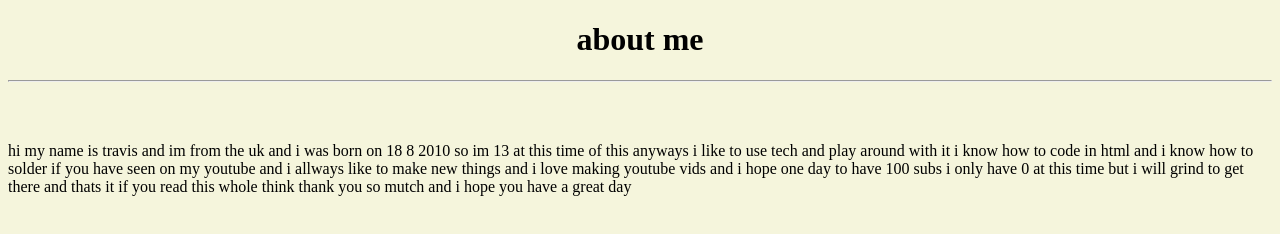
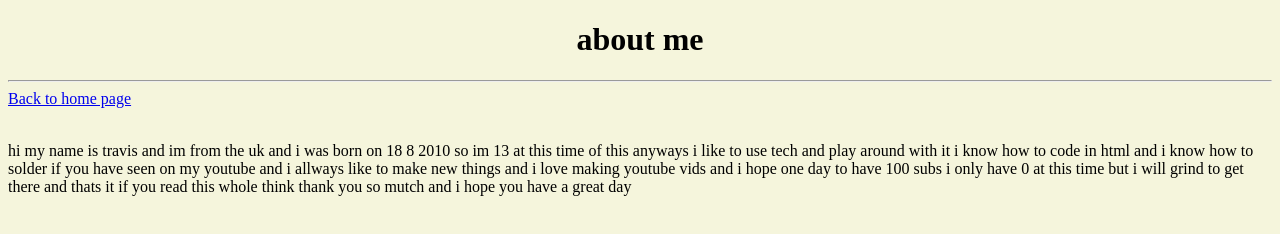
Before and after one commit to codelion33/Travis-Tech, a plain HTML site: page about.html in a window 1280 px wide. Drawn offline with Linux system fonts and the light colour scheme.

Commit message:
about.html

```diff
--- a/about.html
+++ b/about.html
@@ -13,6 +13,7 @@
 <body style="background-color: beige;">
 <h1 style="text-align: center;">about me</h1>
 <hr>
+<a href="index.html" target="_blank">Back to home page</a>
 <br>
 <br>
 <p>hi my name is travis and im from the uk and i was born on 18 8 2010 so im 13 at this time of this anyways i like to use tech and play around with it i know how to code in html and i know how to solder if you have seen on my youtube and i allways like to make new things and i love making youtube vids and i hope one day to have 100 subs i only have 0 at this time but i will grind to get there and thats it if you read this whole think thank you so mutch and i hope you have a great day</p>
```
